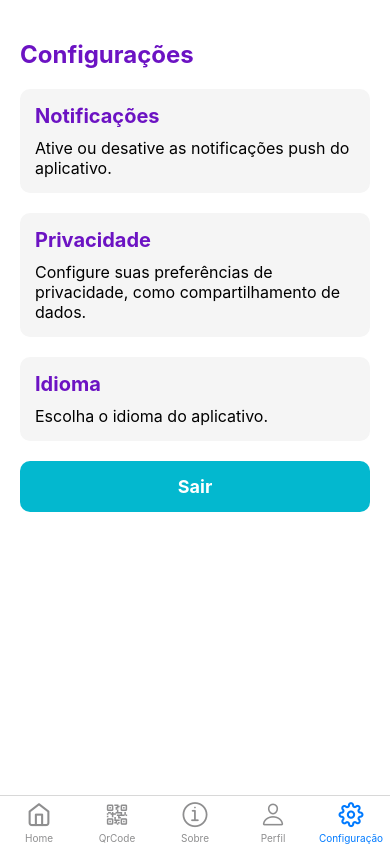
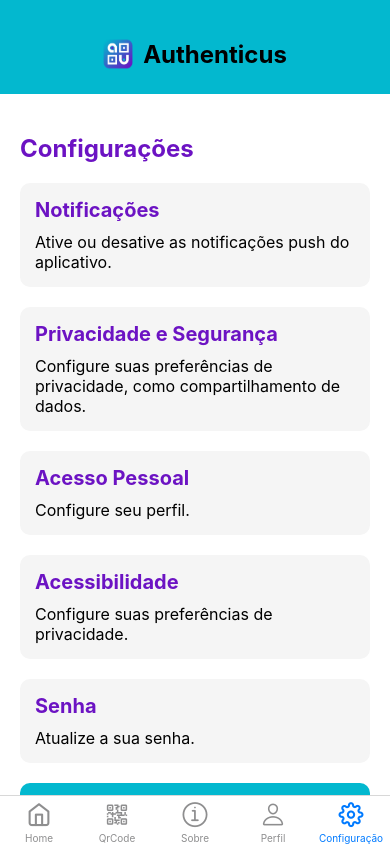
Before and after one commit to lorrayneferreira18/authenticus, a React Native app: screen /Configuration in a window 390 px wide. Built offline with nearby package versions, Linux system fonts and the light colour scheme.

Commit message:
Atualizações

```diff
--- a/app.json
+++ b/app.json
@@ -7,9 +7,7 @@
     "icon": "./assets/icon.png",
     "userInterfaceStyle": "light",
     "splash": {
-      "image": "./assets/logoNome.png",
-      "resizeMode": "contain",
-      "backgroundColor": "#000000"
+      "image": "./assets/icon.png"
     },
     "assetBundlePatterns": [
       "**/*"
@@ -20,8 +18,8 @@
     },
     "android": {
       "adaptiveIcon": {
-        "foregroundImage": "./assets/logoNome.png",
-        "backgroundColor": "#000000"
+        "foregroundImage": "./assets/icon.png",
+        "backgroundColor": "#fff"
       },
       "permissions": [
         "android.permission.CAMERA",
@@ -41,6 +39,11 @@
           "recordAudioAndroid": true
         }
       ]
-    ]
+    ],
+    "extra": {
+      "eas": {
+        "projectId": "61761e92-72bd-4ac2-ae35-e66580bd9a30"
+      }
+    }
   }
 }
--- a/src/components/header.js
+++ b/src/components/header.js
@@ -2,7 +2,7 @@ import { useNavigation } from '@react-navigation/native'
 import { View, StyleSheet, Text, TouchableNativeFeedback } from 'react-native'
 import AntDesign from 'react-native-vector-icons/AntDesign'
 
-export default function Header () {
+export default function Header() {
   const navigation = useNavigation()
 
   return (
--- a/src/pages/configuration.js
+++ b/src/pages/configuration.js
@@ -1,10 +1,19 @@
 import React from 'react'
-import { View, Text, StyleSheet, TouchableOpacity } from 'react-native'
+import { View, Text, StyleSheet, Image, ScrollView, TouchableOpacity } from 'react-native'
 
 const ConfigurationPage = () => {
   return (
+    <View style={styles.body}>
+      <View style={styles.header}>
+        <Image
+          source={require('../../assets/icon.png')}
+          style={styles.logo}
+        />
+        <Text style={styles.appName}>Authenticus</Text>
+      </View>
       <View style={styles.container}>
         <Text style={styles.title}>Configurações</Text>
+        <ScrollView>
           <View style={styles.infoCard}>
             <Text style={styles.cardTitle}>Notificações</Text>
             <Text style={styles.cardText}>
@@ -12,20 +21,34 @@ const ConfigurationPage = () => {
             </Text>
           </View>
           <View style={styles.infoCard}>
-        <Text style={styles.cardTitle}>Privacidade</Text>
+            <Text style={styles.cardTitle}>Privacidade e Segurança</Text>
             <Text style={styles.cardText}>
               Configure suas preferências de privacidade, como compartilhamento de dados.
             </Text>
           </View>
           <View style={styles.infoCard}>
-        <Text style={styles.cardTitle}>Idioma</Text>
+            <Text style={styles.cardTitle}>Acesso Pessoal</Text>
             <Text style={styles.cardText}>
-                  Escolha o idioma do aplicativo.
+              Configure seu perfil.
+            </Text>
+          </View>
+          <View style={styles.infoCard}>
+            <Text style={styles.cardTitle}>Acessibilidade</Text>
+            <Text style={styles.cardText}>
+              Configure suas preferências de privacidade.
+            </Text>
+          </View>
+          <View style={styles.infoCard}>
+            <Text style={styles.cardTitle}>Senha</Text>
+            <Text style={styles.cardText}>
+              Atualize a sua senha.
             </Text>
           </View>
           <TouchableOpacity style={styles.button}>
-        <Text style={styles.buttonText}>Sair</Text>
+            <Text style={styles.buttonText}>Editar</Text>
           </TouchableOpacity>
+        </ScrollView>
+      </View>
     </View>
   )
 }
@@ -67,6 +90,29 @@ const styles = StyleSheet.create({
     fontSize: 18,
     fontWeight: 'bold',
     color: '#fff'
+  },
+  body: {
+    flex: 1
+  },
+  header: {
+    flexDirection: 'row',
+    justifyContent: 'center',
+    paddingVertical: 15,
+    backgroundColor: '#03b8cf'
+  },
+  appName: {
+    fontSize: 24,
+    fontWeight: 'bold',
+    marginTop: 25,
+    color: '#000',
+    marginRight: 10
+  },
+  logo: {
+    width: 50,
+    height: 50,
+    marginTop: 14,
+    resizeMode: 'contain',
+    alignItems: 'flex-end'
   }
 })
 export default ConfigurationPage
--- a/src/pages/faq.js
+++ b/src/pages/faq.js
@@ -1,11 +1,19 @@
 import React from 'react'
-import { ScrollView, StyleSheet, Text, TouchableOpacity, View } from 'react-native'
+import { ScrollView, Image, StyleSheet, Text, TouchableOpacity, View } from 'react-native'
 
 const FaqPage = () => {
   return (
+    <View style={styles.body}>
+      <View style={styles.header}>
+        <Image
+          source={require('../../assets/icon.png')}
+          style={styles.logo}
+        />
+        <Text style={styles.appName}>Authenticus</Text>
+      </View>
       <View style={styles.container}>
+        <Text style={styles.title}>Sobre o Aplicativo</Text>
         <ScrollView>
-        <Text style={styles.title}>Sobre o Aplicativo</Text>
           <View style={styles.infoCard}>
             <Text style={styles.cardTitle}>Objetivo do Aplicativo</Text>
             <Text style={styles.cardText}>
@@ -29,9 +37,10 @@ const FaqPage = () => {
             </Text>
           </View>
           <TouchableOpacity style={styles.button}>
-          <Text style={styles.buttonText}>Leia o QRCode</Text>
+            <Text style={styles.buttonText}>Fale conosco</Text>
           </TouchableOpacity>
         </ScrollView>
+      </View>
     </View>
   )
 }
@@ -73,6 +82,29 @@ const styles = StyleSheet.create({
     fontSize: 18,
     fontWeight: 'bold',
     color: '#fff'
+  },
+  body: {
+    flex: 1
+  },
+  header: {
+    flexDirection: 'row',
+    justifyContent: 'center',
+    paddingVertical: 15,
+    backgroundColor: '#03b8cf'
+  },
+  appName: {
+    fontSize: 24,
+    fontWeight: 'bold',
+    marginTop: 25,
+    color: '#000',
+    marginRight: 10
+  },
+  logo: {
+    width: 50,
+    height: 50,
+    marginTop: 14,
+    resizeMode: 'contain',
+    alignItems: 'flex-end'
   }
 })
 export default FaqPage
--- a/src/pages/home.js
+++ b/src/pages/home.js
@@ -25,18 +25,15 @@ const HomePage = () => {
 
     <View style={styles.container}>
       <View style={styles.header}>
-        <Text style={styles.appName}>Authenticus</Text>
         <Image
           source={require('../../assets/icon.png')}
           style={styles.logo}
         />
+        <Text style={styles.appName}>Authenticus</Text>
       </View>
       <View style={styles.body}>
-        <TouchableNativeFeedback onPress={() => navigation.navigate('QrCode')}>
-          <AntDesign style={styles.qrCode} size={200} name='qrcode' />
-        </TouchableNativeFeedback>
-        <TouchableOpacity>
-          <Text style={styles.text}>Clique no QrCode e inicie a verificação</Text>
+        <TouchableOpacity style={styles.botao} onPress={() => navigation.navigate('QrCode')}>
+          <Text style={styles.textoBotao}>Iniciar Verificação</Text>
         </TouchableOpacity>
       </View>
     </View>
@@ -51,25 +48,28 @@ const styles = StyleSheet.create({
   header: {
     flexDirection: 'row',
     justifyContent: 'center',
-    alignItems: 'center',
-    paddingVertical: 20,
-    marginTop: 20,
+    paddingVertical: 15,
     backgroundColor: '#03b8cf'
   },
   appName: {
     fontSize: 24,
     fontWeight: 'bold',
-    color: '#fff',
+    marginTop: 25,
+    color: '#000',
     marginRight: 10
   },
   logo: {
-    width: 40,
-    height: 40
+    width: 50,
+    height: 50,
+    marginTop: 14,
+    resizeMode: 'contain',
+    alignItems: 'flex-end'
   },
   body: {
     flex: 1,
     justifyContent: 'center',
     alignItems: 'center'
+
   },
   image: {
     width: 200,
@@ -79,6 +79,19 @@ const styles = StyleSheet.create({
   text: {
     fontSize: 24,
     color: '#6c13c3'
+  },
+  botao: {
+    backgroundColor: '#03b8cf',
+    borderRadius: 100, // Metade da largura/altura do botão para torná-lo redondo
+    width: 200,
+    height: 200,
+    justifyContent: 'center',
+    alignItems: 'center'
+  },
+  textoBotao: {
+    color: '#000',
+    fontSize: 18,
+    fontWeight: 'bold'
   }
 })
 
--- a/src/pages/profile.js
+++ b/src/pages/profile.js
@@ -1,5 +1,5 @@
 import React from 'react'
-import { Image, ScrollView, StyleSheet, Text, View } from 'react-native'
+import { Image, ScrollView, StyleSheet, TouchableOpacity, Text, View } from 'react-native'
 
 const ProfilePage = () => {
   // Dados do usuário (substitua por seus próprios dados)
@@ -12,6 +12,14 @@ const ProfilePage = () => {
   }
 
   return (
+    <View style={styles.body}>
+      <View style={styles.header}>
+        <Image
+          source={require('../../assets/icon.png')}
+          style={styles.logo}
+        />
+        <Text style={styles.appName}>Authenticus</Text>
+      </View>
       <View style={styles.container}>
         <View style={styles.profileContainer}>
           <Image
@@ -40,7 +48,11 @@ const ProfilePage = () => {
             <Text style={styles.cardTitle}>Profissão</Text>
             <Text style={styles.cardText}>{userData.profissao}</Text>
           </View>
+          <TouchableOpacity style={styles.button}>
+            <Text style={styles.buttonText}>Sair</Text>
+          </TouchableOpacity>
         </ScrollView>
+      </View>
     </View>
   )
 }
@@ -75,6 +87,46 @@ const styles = StyleSheet.create({
   },
   cardText: {
     fontSize: 16
+  },
+  body: {
+    flex: 1
+  },
+  header: {
+    flexDirection: 'row',
+    justifyContent: 'center',
+    paddingVertical: 15,
+    backgroundColor: '#03b8cf'
+  },
+  appName: {
+    fontSize: 24,
+    fontWeight: 'bold',
+    marginTop: 25,
+    color: '#000',
+    marginRight: 10
+  },
+  logo: {
+    width: 50,
+    height: 50,
+    marginTop: 14,
+    resizeMode: 'contain',
+    alignItems: 'flex-end'
+  },
+  button: {
+    backgroundColor: '#03b8cf',
+    borderRadius: 10,
+    paddingVertical: 15,
+    alignItems: 'center'
+  },
+  buttonText: {
+    fontSize: 18,
+    fontWeight: 'bold',
+    color: '#fff'
+  },
+  title: {
+    fontSize: 24,
+    fontWeight: 'bold',
+    marginBottom: 20,
+    color: '#6c13c3'
   }
 })
 
--- a/src/pages/returnQrCode.js
+++ b/src/pages/returnQrCode.js
@@ -1,8 +1,8 @@
 import React, { useState, useEffect } from 'react'
-import { View, Text, StyleSheet } from 'react-native'
+import { View, Text, Image, ScrollView, StyleSheet } from 'react-native'
 import { useQrCode } from '../store'
 
-export default function QRCodeInfoScreen () {
+export default function QRCodeInfoScreen() {
   // Simulação de dados do QRCode lido
   const [qrCodeData, setQRCodeData] = useState({
     nome: '',
@@ -21,14 +21,23 @@ export default function QRCodeInfoScreen () {
       ano: '2024',
       dataHora: new Date().toLocaleString(),
       quantidadeLida: 5,
-      localizacao: 'Local A'
+      localizacao: 'Belo Horizonte'
     }
     setQRCodeData(qrCodeInfo)
   }, [])
 
   return (
+    <View style={styles.body}>
+      <View style={styles.header}>
+        <Image
+          source={require('../../assets/icon.png')}
+          style={styles.logo}
+        />
+        <Text style={styles.appName}>Authenticus</Text>
+      </View>
       <View style={styles.container}>
         <Text style={styles.title}>Sobre o QrCode</Text>
+        <ScrollView>
           <View style={styles.card}>
             <Text style={styles.label}>Nome do QR Code:</Text>
             <Text style={styles.info}>{qrcode}</Text>
@@ -49,6 +58,9 @@ export default function QRCodeInfoScreen () {
             <Text style={styles.label}>Localização:</Text>
             <Text style={styles.info}>{qrCodeData.localizacao}</Text>
           </View>
+        </ScrollView>
+      </View>
+
     </View>
   )
 }
@@ -81,5 +93,28 @@ const styles = StyleSheet.create({
     fontWeight: 'bold',
     marginBottom: 20,
     color: '#6c13c3'
+  },
+  body: {
+    flex: 1
+  },
+  header: {
+    flexDirection: 'row',
+    justifyContent: 'center',
+    paddingVertical: 15,
+    backgroundColor: '#03b8cf'
+  },
+  appName: {
+    fontSize: 24,
+    fontWeight: 'bold',
+    marginTop: 25,
+    color: '#000',
+    marginRight: 10
+  },
+  logo: {
+    width: 50,
+    height: 50,
+    marginTop: 14,
+    resizeMode: 'contain',
+    alignItems: 'flex-end'
   }
 })
```
Also changed, not shown: eas.json (added, +21 -0 lines), 2 other files (tests, documents, lock files or other folders). Lines whose indentation alone changed are shown as unchanged.
